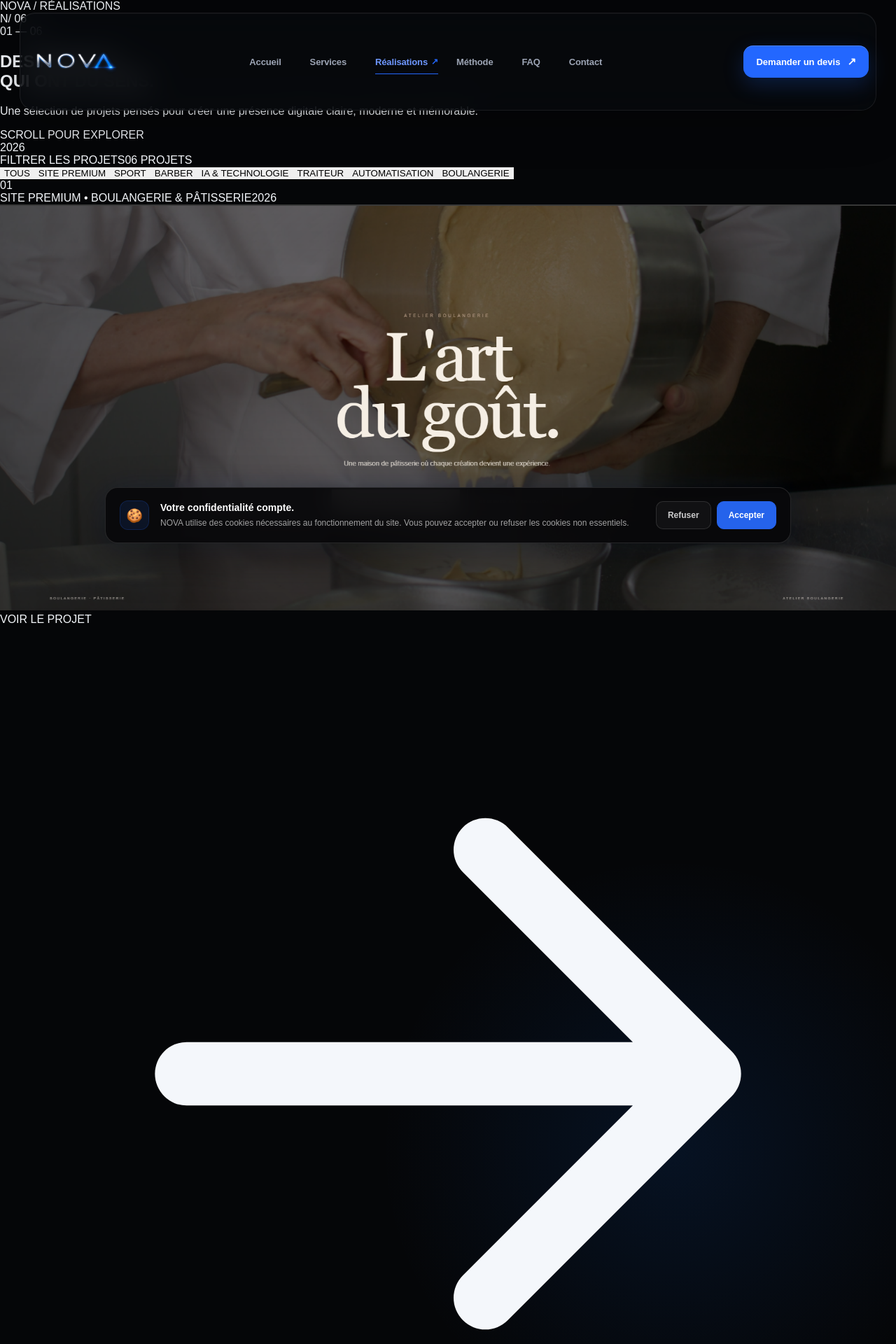
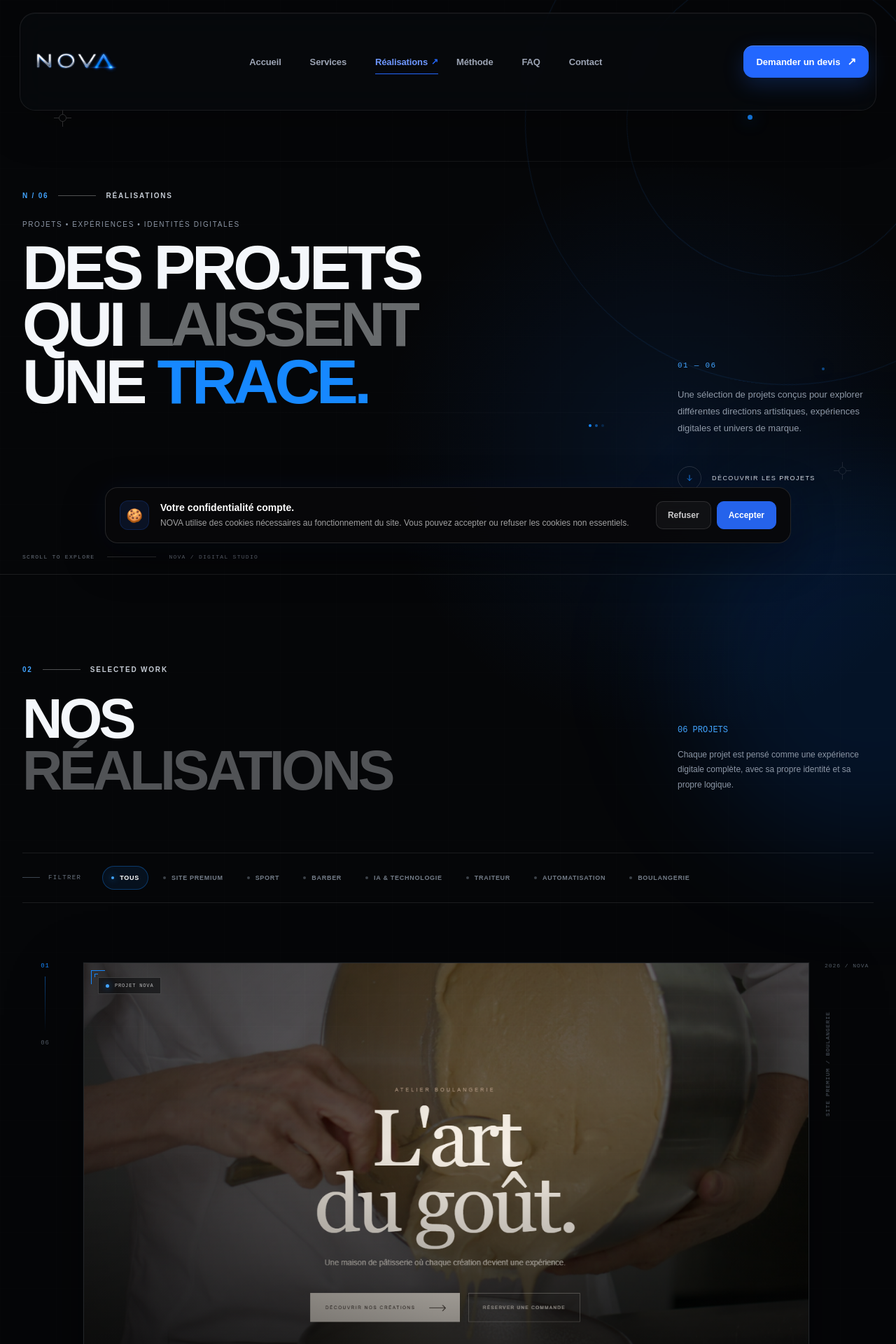
Before and after one commit to user311name/nova-agency, a Next.js app: page /realisations in a window 1280 px wide. Shown: the top 1920 px of the page at 70% size. Built offline with nearby package versions, Linux system fonts and the light colour scheme.

Commit message:
maaaaaaaj

```diff
--- a/app/realisations/page.tsx
+++ b/app/realisations/page.tsx
@@ -1,29 +1,22 @@
 "use client";
 
+import Image from "next/image";
 import Link from "next/link";
-import { useMemo, useState } from "react";
+import { useEffect, useRef, useState } from "react";
 import "./page.css";
 
-function ArrowIcon() {
-  return (
-    <svg
-      viewBox="0 0 24 24"
-      aria-hidden="true"
-      className="project-arrow-icon"
-    >
-      <path
-        d="M5 12h13M13 6l6 6-6 6"
-        fill="none"
-        stroke="currentColor"
-        strokeWidth="1.7"
-        strokeLinecap="round"
-        strokeLinejoin="round"
-      />
-    </svg>
-  );
-}
+type Project = {
+  number: string;
+  title: string;
+  category: string;
+  description: string;
+  image: string;
+  href: string;
+  year: string;
+  tags: string[];
+};
 
-const projects = [
+const projects: Project[] = [
   {
     number: "01",
     title: "BOULANGERIE",
@@ -103,241 +96,533 @@ const categories = [
   "BOULANGERIE",
 ];
 
+const benefits = [
+  {
+    number: "01",
+    title: "IMAGE",
+    text: "Une direction artistique pensée pour donner au projet une présence digitale forte et immédiatement identifiable.",
+  },
+  {
+    number: "02",
+    title: "EXPÉRIENCE",
+    text: "Une navigation claire, fluide et pensée pour présenter les contenus de manière naturelle sur tous les écrans.",
+  },
+  {
+    number: "03",
+    title: "SUR MESURE",
+    text: "Chaque interface est construite autour du projet afin de créer une expérience cohérente avec son univers.",
+  },
+];
+
+function ArrowIcon({ external = false }: { external?: boolean }) {
+  return (
+    <svg
+      className={external ? "real-external-arrow" : "real-arrow"}
+      viewBox="0 0 24 24"
+      fill="none"
+      aria-hidden="true"
+    >
+      {external ? (
+        <>
+          <path d="M7 17L17 7" />
+          <path d="M9 7H17V15" />
+        </>
+      ) : (
+        <>
+          <path d="M5 12H18" />
+          <path d="M13 7L18 12L13 17" />
+        </>
+      )}
+    </svg>
+  );
+}
+
+function CrosshairIcon() {
+  return (
+    <svg
+      className="crosshair-icon"
+      viewBox="0 0 25 25"
+      fill="none"
+      aria-hidden="true"
+    >
+      <circle cx="12.5" cy="12.5" r="5" />
+      <path d="M12.5 0V7" />
+      <path d="M12.5 18V25" />
+      <path d="M0 12.5H7" />
+      <path d="M18 12.5H25" />
+    </svg>
+  );
+}
+
+function PlusIcon() {
+  return (
+    <svg
+      className="plus-icon"
+      viewBox="0 0 18 18"
+      fill="none"
+      aria-hidden="true"
+    >
+      <path d="M9 2V16" />
+      <path d="M2 9H16" />
+    </svg>
+  );
+}
+
+function Reveal({
+  children,
+  className = "",
+}: {
+  children: React.ReactNode;
+  className?: string;
+}) {
+  const ref = useRef<HTMLDivElement | null>(null);
+
+  useEffect(() => {
+    const element = ref.current;
+
+    if (!element) return;
+
+    const observer = new IntersectionObserver(
+      ([entry]) => {
+        if (entry.isIntersecting) {
+          element.classList.add("is-visible");
+          observer.unobserve(element);
+        }
+      },
+      {
+        threshold: 0.12,
+      }
+    );
+
+    observer.observe(element);
+
+    return () => observer.disconnect();
+  }, []);
+
+  return (
+    <div ref={ref} className={`reveal ${className}`}>
+      {children}
+    </div>
+  );
+}
+
+function ProjectCard({ project }: { project: Project }) {
+  const cardRef = useRef<HTMLDivElement | null>(null);
+
+  const handlePointerMove = (
+    event: React.PointerEvent<HTMLDivElement>
+  ) => {
+    if (event.pointerType === "touch") return;
+
+    const card = cardRef.current;
+
+    if (!card) return;
+
+    const rect = card.getBoundingClientRect();
+
+    const x = event.clientX - rect.left;
+    const y = event.clientY - rect.top;
+
+    const rotateY = ((x / rect.width) - 0.5) * 8;
+    const rotateX = ((y / rect.height) - 0.5) * -8;
+
+    card.style.setProperty("--rotate-x", `${rotateX}deg`);
+    card.style.setProperty("--rotate-y", `${rotateY}deg`);
+    card.style.setProperty("--mouse-x", `${x}px`);
+    card.style.setProperty("--mouse-y", `${y}px`);
+  };
+
+  const resetPointer = () => {
+    const card = cardRef.current;
+
+    if (!card) return;
+
+    card.style.setProperty("--rotate-x", "0deg");
+    card.style.setProperty("--rotate-y", "0deg");
+    card.style.setProperty("--mouse-x", "50%");
+    card.style.setProperty("--mouse-y", "50%");
+  };
+
+  return (
+    <article className="real-project">
+      <div className="project-index" aria-hidden="true">
+        <span>{project.number}</span>
+        <span className="index-line" />
+        <span>06</span>
+      </div>
+
+      <div className="project-card-wrap">
+        <div
+          ref={cardRef}
+          className="project-card"
+          onPointerMove={handlePointerMove}
+          onPointerLeave={resetPointer}
+        >
+          <div className="project-glow" />
+
+          <div className="project-technical-corner corner-top-left">
+            <span />
+            <span />
+          </div>
+
+          <div className="project-technical-corner corner-bottom-right">
+            <span />
+            <span />
+          </div>
+
+          <div className="project-scanline" />
+
+          <div className="project-image">
+            <Image
+              src={project.image}
+              alt={`${project.title} — projet NOVA`}
+              fill
+              sizes="(max-width: 899px) 100vw, 75vw"
+            />
+
+            <div className="project-image-shade" />
+            <div className="project-image-grid" />
+
+            <div className="project-floating-tag">
+              <span className="status-dot" />
+              PROJET NOVA
+            </div>
+
+            <Link
+              href={project.href}
+              className="project-view"
+              aria-label={`Voir le projet ${project.title}`}
+            >
+              <span>VOIR LE PROJET</span>
+
+              <span className="project-view-icon">
+                <ArrowIcon external />
+              </span>
+            </Link>
+          </div>
+
+          <div className="project-card-bottom">
+            <div className="project-card-meta">
+              <span>{project.category}</span>
+              <span>{project.year}</span>
+            </div>
+
+            <div className="project-card-title-row">
+              <Link href={project.href} className="project-title-link">
+                <h2>{project.title}</h2>
+              </Link>
+
+              <Link
+                href={project.href}
+                className="project-circle-arrow"
+                aria-label={`Découvrir ${project.title}`}
+              >
+                <ArrowIcon />
+              </Link>
+            </div>
+
+            <div className="project-card-description">
+              <span className="project-description-line" />
+              <p>{project.description}</p>
+            </div>
+          </div>
+        </div>
+      </div>
+
+      <div className="project-side-info" aria-hidden="true">
+        <span>2026 / NOVA</span>
+        <span>{project.tags.join(" / ")}</span>
+      </div>
+    </article>
+  );
+}
+
 export default function RealisationsPage() {
   const [activeCategory, setActiveCategory] = useState("TOUS");
 
-  const filteredProjects = useMemo(() => {
-    if (activeCategory === "TOUS") {
-      return projects;
-    }
-
-    return projects.filter((project) =>
+  const filteredProjects =
+    activeCategory === "TOUS"
+      ? projects
+      : projects.filter((project) =>
           project.tags.includes(activeCategory)
         );
-  }, [activeCategory]);
 
   return (
     <main className="realisations-page">
-      <div className="realisations-background" aria-hidden="true">
-        <div className="realisations-grid" />
-        <div className="realisations-glow realisations-glow-one" />
-        <div className="realisations-glow realisations-glow-two" />
+      <div className="real-noise" />
+      <div className="real-background-grid" />
+
+      <div className="real-blue-orb orb-one" />
+      <div className="real-blue-orb orb-two" />
+
+      <section className="real-hero">
+        <div className="hero-orbit orbit-one" />
+        <div className="hero-orbit orbit-two" />
+
+        <div className="hero-orbit-dot dot-one" />
+        <div className="hero-orbit-dot dot-two" />
+
+        <div className="hero-cross cross-one">
+          <CrosshairIcon />
         </div>
 
-      <div className="realisations-shell">
-        <section className="realisations-hero">
-          <div className="realisations-hero-top">
-            <div className="realisations-eyebrow">
-              <span className="realisations-dot" />
-              NOVA / RÉALISATIONS
+        <div className="hero-cross cross-two">
+          <CrosshairIcon />
         </div>
 
-            <div className="realisations-hero-count">
-              <span>N</span>
-              <span>/ 06</span>
+        <div className="hero-horizontal-line line-one" />
+        <div className="hero-horizontal-line line-two" />
+
+        <div className="real-container real-hero-grid">
+          <div className="real-hero-main">
+            <div className="real-eyebrow">
+              <span className="eyebrow-number">N / 06</span>
+              <span className="eyebrow-line" />
+              <span>RÉALISATIONS</span>
+            </div>
+
+            <div className="hero-title-wrap">
+              <span className="hero-small-label">
+                PROJETS • EXPÉRIENCES • IDENTITÉS DIGITALES
+              </span>
+
+              <h1>
+                DES PROJETS
+                <br />
+                QUI <span>LAISSENT</span>
+                <br />
+                UNE <strong>TRACE.</strong>
+              </h1>
+
+              <div className="hero-title-decoration">
+                <span />
+                <span />
+                <span />
+              </div>
             </div>
           </div>
 
-          <div className="realisations-hero-main">
-            <div className="realisations-hero-index">01 — 06</div>
-
-            <div className="realisations-hero-content">
-              <h1>
-                DES PROJETS
-                <br />
-                <span>QUI ONT DU SENS.</span>
-              </h1>
+          <aside className="real-hero-side">
+            <div className="hero-side-number">01 — 06</div>
 
             <p>
-                Une sélection de projets pensés pour créer une présence
-                digitale claire, moderne et mémorable.
+              Une sélection de projets conçus pour explorer différentes
+              directions artistiques, expériences digitales et univers
+              de marque.
+            </p>
+
+            <div className="hero-scroll">
+              <span className="hero-scroll-arrow">
+                <ArrowIcon />
+              </span>
+              <span>DÉCOUVRIR LES PROJETS</span>
+            </div>
+          </aside>
+        </div>
+
+        <div className="real-container hero-bottom">
+          <span>SCROLL TO EXPLORE</span>
+          <span className="hero-bottom-line" />
+          <span>NOVA / DIGITAL STUDIO</span>
+        </div>
+      </section>
+
+      <section className="real-projects-section">
+        <div className="real-container">
+          <Reveal>
+            <div className="projects-heading">
+              <div>
+                <div className="real-eyebrow">
+                  <span className="eyebrow-number">02</span>
+                  <span className="eyebrow-line" />
+                  <span>SELECTED WORK</span>
+                </div>
+
+                <h2>
+                  NOS
+                  <br />
+                  <span>RÉALISATIONS</span>
+                </h2>
+              </div>
+
+              <div className="projects-heading-side">
+                <span className="project-count">
+                  {String(filteredProjects.length).padStart(2, "0")} PROJETS
+                </span>
+
+                <p>
+                  Chaque projet est pensé comme une expérience digitale
+                  complète, avec sa propre identité et sa propre logique.
                 </p>
               </div>
             </div>
+          </Reveal>
 
-          <div className="realisations-hero-bottom">
-            <span>SCROLL POUR EXPLORER</span>
-
-            <div className="realisations-scroll-line">
-              <span />
+          <div className="real-filters">
+            <div className="filters-label">
+              <span className="filters-label-line" />
+              FILTRER
             </div>
 
-            <span>2026</span>
-          </div>
-        </section>
-
-        <section className="realisations-filter-section">
-          <div className="realisations-filter-header">
-            <span>FILTRER LES PROJETS</span>
-
-            <span>
-              {filteredProjects.length.toString().padStart(2, "0")} PROJETS
-            </span>
-          </div>
-
-          <div className="realisations-filters">
+            <div className="filters-list">
               {categories.map((category) => (
                 <button
                   key={category}
                   type="button"
-                className={
-                  activeCategory === category
-                    ? "realisations-filter active"
-                    : "realisations-filter"
-                }
+                  className={`filter-button ${
+                    activeCategory === category ? "active" : ""
+                  }`}
                   onClick={() => setActiveCategory(category)}
                 >
-                <span>{category}</span>
+                  <span className="filter-dot" />
+                  {category}
                 </button>
               ))}
             </div>
+          </div>
+
+          <div className="projects-list">
+            {filteredProjects.length > 0 ? (
+              filteredProjects.map((project) => (
+                <Reveal key={project.title}>
+                  <ProjectCard project={project} />
+                </Reveal>
+              ))
+            ) : (
+              <div className="projects-empty">
+                <span>00</span>
+                <p>Aucun projet dans cette catégorie.</p>
+              </div>
+            )}
+          </div>
+        </div>
       </section>
 
-        <section className="realisations-projects">
-          {filteredProjects.map((project, index) => (
-            <article
-              className="realisations-project"
-              key={project.number}
-            >
-              <div className="realisations-project-number">
-                {project.number}
+      <section className="real-interlude">
+        <div className="interlude-grid" />
+
+        <div className="real-container interlude-content">
+          <div className="interlude-number">03</div>
+
+          <div className="interlude-main">
+            <span>NOVA / APPROCHE</span>
+
+            <h2>
+              PAS JUSTE
+              <br />
+              UN <strong>SITE.</strong>
+            </h2>
           </div>
 
-              <div className="realisations-project-content">
-                <div className="realisations-project-meta">
-                  <span>{project.category}</span>
-                  <span>{project.year}</span>
+          <div className="interlude-side">
+            <div className="interlude-orbit" aria-hidden="true">
+              <div className="interlude-orbit-ring ring-a" />
+              <div className="interlude-orbit-ring ring-b" />
+
+              <div className="interlude-orbit-core">N</div>
             </div>
 
-                <Link
-                  href={project.href}
-                  className="realisations-project-image-link"
-                >
-                  <div className="realisations-project-image">
-                    <img
-                      src={project.image}
-                      alt={`${project.title} — projet NOVA`}
-                    />
-
-                    <div className="realisations-project-image-overlay">
-                      <span>VOIR LE PROJET</span>
-                      <ArrowIcon />
+            <p>
+              Nous cherchons à créer des interfaces qui donnent envie
+              d’explorer, comprendre et passer à l’action.
+            </p>
           </div>
         </div>
-                </Link>
+      </section>
 
-                <div className="realisations-project-info">
-                  <div>
-                    <h2>{project.title}</h2>
+      <section className="real-commercial">
+        <div className="real-container">
+          <Reveal>
+            <div className="commercial-top">
+              <span className="commercial-partner">
+                NOVA DIGITAL STUDIO / 2026
+              </span>
 
-                    <p>{project.description}</p>
+              <span className="commercial-partner">
+                DESIGN / DEVELOPMENT / STRATEGY
+              </span>
             </div>
 
-                  <Link
-                    href={project.href}
-                    className="realisations-project-link"
-                  >
-                    <span>EXPLORER</span>
+            <div className="commercial-heading">
+              <h2>
+                VOTRE PROJET
+                <br />
+                <span>PEUT ÊTRE LE PROCHAIN.</span>
+              </h2>
+
+              <div className="commercial-heading-detail">
+                <PlusIcon />
+                <span>LET&apos;S CREATE</span>
+              </div>
+            </div>
+
+            <div className="commercial-content">
+              <p>
+                Vous avez une idée, une activité ou une marque à mettre
+                en valeur ? NOVA transforme votre vision en une expérience
+                digitale claire, moderne et sur mesure.
+              </p>
+
+              <Link href="/devis" className="real-main-button">
+                <span>PARLER DE MON PROJET</span>
+
+                <span className="real-button-icon">
+                  <ArrowIcon />
+                </span>
+              </Link>
+            </div>
+          </Reveal>
+
+          <div className="benefits-grid">
+            {benefits.map((benefit) => (
+              <Reveal key={benefit.number}>
+                <article className="benefit-card">
+                  <div className="benefit-top">
+                    <span>{benefit.number}</span>
+
+                    <span className="benefit-plus">
+                      <PlusIcon />
+                    </span>
+                  </div>
+
+                  <h3>{benefit.title}</h3>
+
+                  <p>{benefit.text}</p>
+
+                  <div className="benefit-bottom-line">
+                    <span />
+                  </div>
+                </article>
+              </Reveal>
+            ))}
+          </div>
+
+          <Reveal>
+            <div className="real-final-cta">
+              <div className="final-cta-decoration" aria-hidden="true">
+                <div />
+                <div />
+                <div />
+              </div>
+
+              <div className="final-cta-copy">
+                <span>NOVA / START SOMETHING</span>
+
+                <h3>
+                  Une idée en tête ?
+                  <br />
+                  Construisons-la ensemble.
+                </h3>
+              </div>
+
+              <Link href="/contact" className="final-cta-button">
+                <span>NOUS CONTACTER</span>
                 <ArrowIcon />
               </Link>
             </div>
-              </div>
-
-              <div className="realisations-project-side">
-                <span>{project.number}</span>
-
-                <span>
-                  {String(index + 1).padStart(2, "0")} /{" "}
-                  {String(filteredProjects.length).padStart(2, "0")}
-                </span>
-              </div>
-            </article>
-          ))}
-        </section>
-
-        <section className="realisations-benefits">
-          <div className="realisations-benefits-header">
-            <p className="realisations-label">POURQUOI NOVA</p>
-
-            <h2>
-              Chaque projet commence
-              <br />
-              par une <span>bonne intention.</span>
-            </h2>
-          </div>
-
-          <div className="realisations-benefits-grid">
-            <article className="realisations-benefit-card">
-              <span>01</span>
-
-              <h3>Clarté</h3>
-
-              <p>
-                Une structure pensée pour rendre votre activité
-                immédiatement compréhensible.
-              </p>
-            </article>
-
-            <article className="realisations-benefit-card">
-              <span>02</span>
-
-              <h3>Identité</h3>
-
-              <p>
-                Une direction visuelle cohérente pour créer une présence
-                reconnaissable.
-              </p>
-            </article>
-
-            <article className="realisations-benefit-card">
-              <span>03</span>
-
-              <h3>Performance</h3>
-
-              <p>
-                Une expérience rapide, responsive et pensée pour tous les
-                écrans.
-              </p>
-            </article>
+          </Reveal>
         </div>
       </section>
-
-        <section className="realisations-cta">
-          <div className="realisations-cta-index">06</div>
-
-          <div className="realisations-cta-content">
-            <p className="realisations-label">NOVA / VOTRE PROJET</p>
-
-            <h2>
-              Et si le prochain
-              <br />
-              projet était <span>le vôtre ?</span>
-            </h2>
-
-            <Link href="/devis" className="realisations-cta-button">
-              <span>PARLER DE MON PROJET</span>
-              <ArrowIcon />
-            </Link>
-          </div>
-        </section>
-
-        <footer className="realisations-footer">
-          <div className="realisations-footer-brand">
-            <span className="realisations-brand-mark">N</span>
-            <span>NOVA</span>
-          </div>
-
-          <div className="realisations-footer-center">
-            <span>RÉALISATIONS</span>
-            <span>2026</span>
-          </div>
-
-          <Link href="/devis" className="realisations-footer-link">
-            <span>PARLER DU PROJET</span>
-            <ArrowIcon />
-          </Link>
-        </footer>
-      </div>
     </main>
   );
 }
```
Also changed, not shown: app/realisations/boulangerie/page.tsx (+5 -5 lines). Lines whose indentation alone changed are shown as unchanged.
